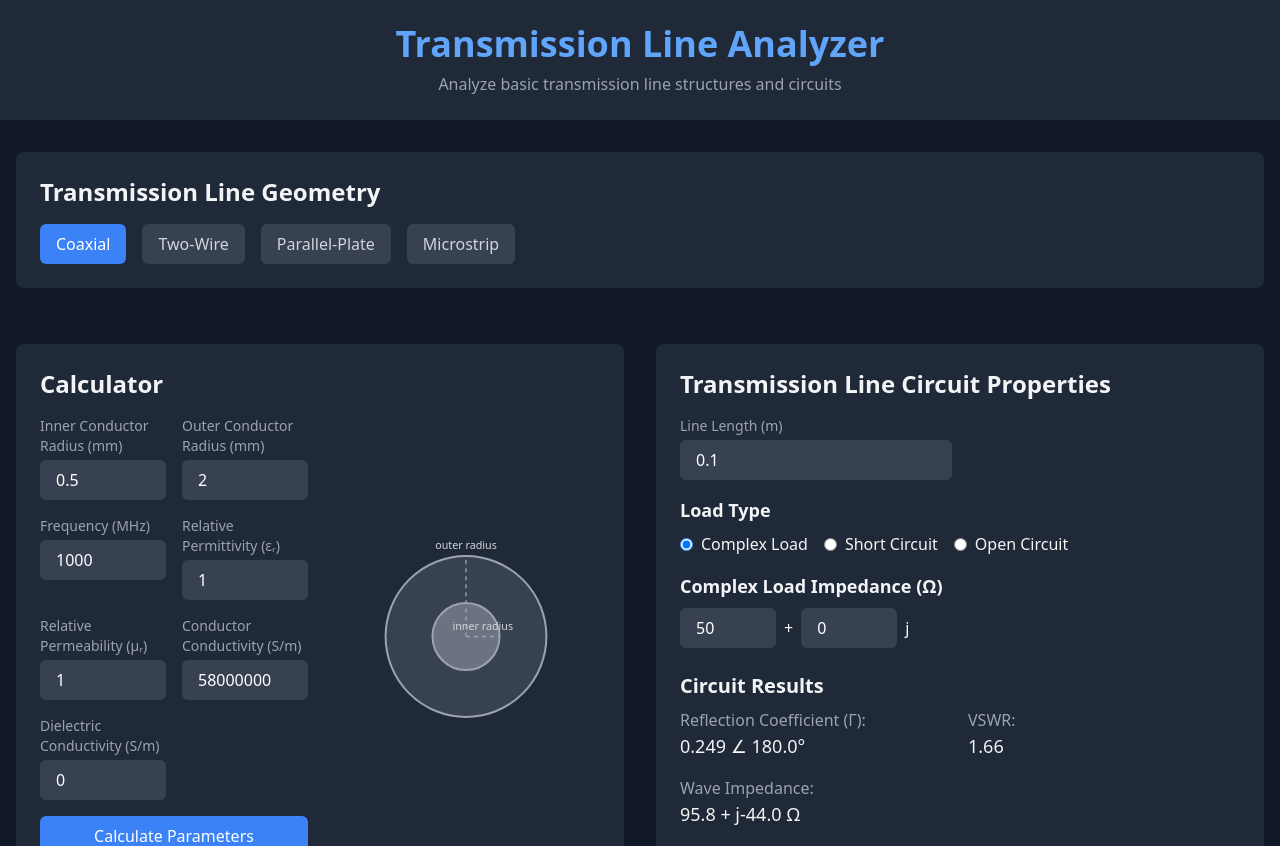
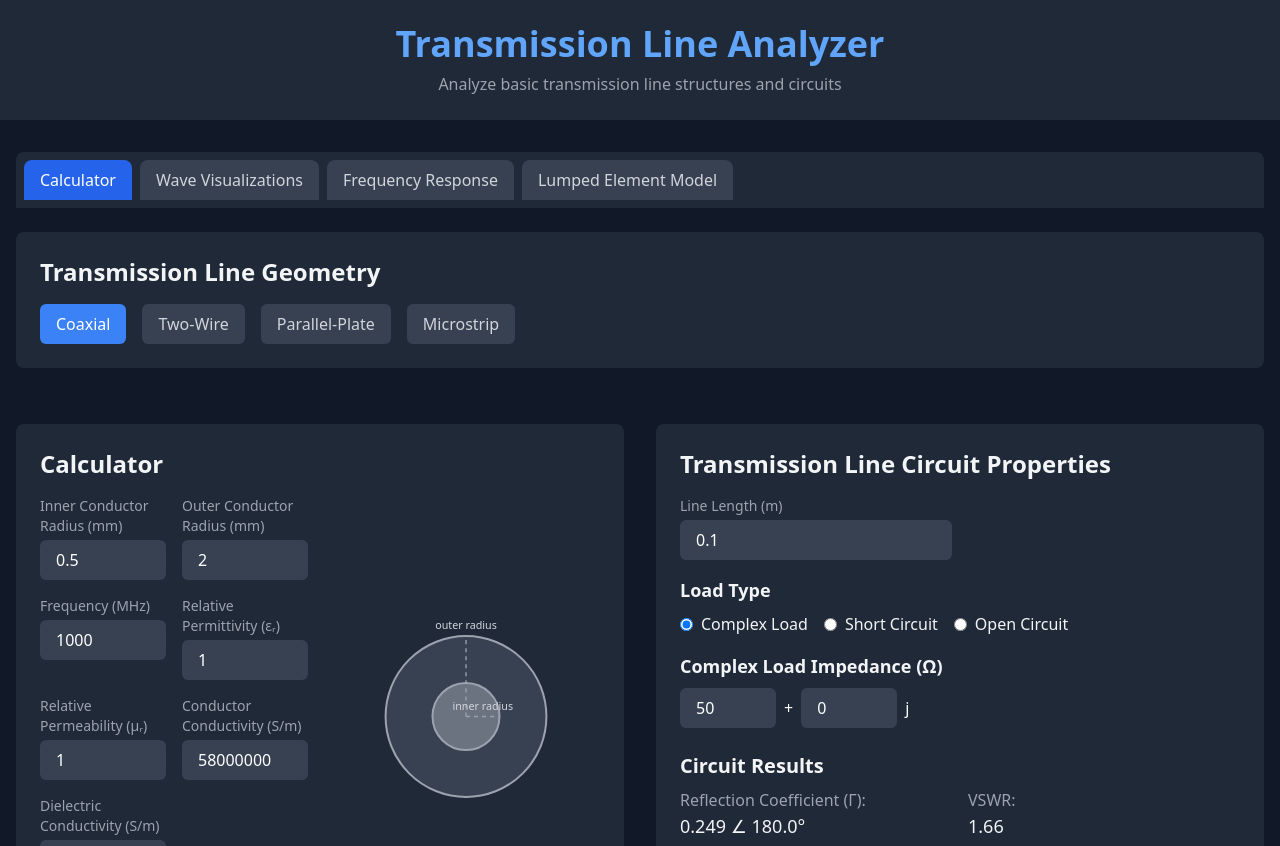
Before and after one commit to sachen-pather/Transmission-line-circuit-analyzer, a React (Vite) app: page / in a window 1280 px wide. Shown: the top 846 px of the page. Built offline with nearby package versions, Linux system fonts and the light colour scheme.

Commit message:
Updated for better GUI

```diff
--- a/src/App.jsx
+++ b/src/App.jsx
@@ -1,6 +1,6 @@
 "use client";
 
-import { useState } from "react";
+import { useState, useEffect } from "react";
 import { motion } from "framer-motion";
 import Header from "./components/Header";
 import LumpedElementModel from "./components/LumpedElementModel";
@@ -14,7 +14,77 @@ import StandingWave from "./components/StandingWave";
 import PropagatingWaveVisualizer from "./components/PropagatingWaveVisualizer";
 import FrequencyResponse from "./components/FrequencyResponse";
 
+// NavTabs component for navigation
+const NavTabs = ({ activeTab, setActiveTab }) => {
+  return (
+    <div className="bg-gray-800 p-2 rounded-t-lg mb-6">
+      <div className="flex flex-wrap">
+        <button
+          className={`px-4 py-2 mr-2 rounded-t-lg ${
+            activeTab === "calculator"
+              ? "bg-blue-600 text-white"
+              : "bg-gray-700 text-gray-300 hover:bg-gray-600"
+          }`}
+          onClick={() => setActiveTab("calculator")}
+        >
+          Calculator
+        </button>
+        <button
+          className={`px-4 py-2 mr-2 rounded-t-lg ${
+            activeTab === "waves"
+              ? "bg-blue-600 text-white"
+              : "bg-gray-700 text-gray-300 hover:bg-gray-600"
+          }`}
+          onClick={() => setActiveTab("waves")}
+        >
+          Wave Visualizations
+        </button>
+        <button
+          className={`px-4 py-2 mr-2 rounded-t-lg ${
+            activeTab === "frequency"
+              ? "bg-blue-600 text-white"
+              : "bg-gray-700 text-gray-300 hover:bg-gray-600"
+          }`}
+          onClick={() => setActiveTab("frequency")}
+        >
+          Frequency Response
+        </button>
+        <button
+          className={`px-4 py-2 rounded-t-lg ${
+            activeTab === "model"
+              ? "bg-blue-600 text-white"
+              : "bg-gray-700 text-gray-300 hover:bg-gray-600"
+          }`}
+          onClick={() => setActiveTab("model")}
+        >
+          Lumped Element Model
+        </button>
+      </div>
+    </div>
+  );
+};
+
 const App = () => {
+  // Add state for the active tab
+  const [activeTab, setActiveTab] = useState("calculator");
+
+  // Move calculator form values to App state
+  const [calculatorInputs, setCalculatorInputs] = useState({
+    frequency: 1000,
+    permittivity: 1.0,
+    permeability: 1.0,
+    conductivity: 5.8e7, // Copper conductivity (S/m)
+    dielectricConductivity: 0.0, // Dielectric conductivity (S/m)
+    innerRadius: 0.5,
+    outerRadius: 2.0,
+    wireRadius: 1.0,
+    wireSpacing: 10.0,
+    plateWidth: 20.0,
+    plateSpacing: 2.0,
+    stripWidth: 1.0, // For microstrip
+    substrateHeight: 0.5, // For microstrip
+  });
+
   const [selectedGeometry, setSelectedGeometry] = useState("coaxial");
   const [txLineParams, setTxLineParams] = useState({
     characteristicImpedance: null,
@@ -46,6 +116,14 @@ const App = () => {
     permittivity: 4.4,
   });
 
+  // Function to update calculator inputs
+  const updateCalculatorInputs = (newInputs) => {
+    setCalculatorInputs({
+      ...calculatorInputs,
+      ...newInputs,
+    });
+  };
+
   const updateTxLineParams = (newParams) => {
     setTxLineParams({
       ...txLineParams,
@@ -60,16 +138,12 @@ const App = () => {
     }
   };
 
+  // Render content based on active tab
+  const renderContent = () => {
+    switch (activeTab) {
+      case "calculator":
         return (
-    <div className="min-h-screen bg-gray-900 text-gray-100 flex flex-col">
-      <Header />
-      <main className="flex-grow container mx-auto px-4 py-8 flex flex-col">
-        <motion.div
-          initial={{ opacity: 0, y: 20 }}
-          animate={{ opacity: 1, y: 0 }}
-          transition={{ duration: 0.5 }}
-          className="flex-grow flex flex-col"
-        >
+          <>
             <div className="mb-6">
               <GeometrySelector
                 selectedGeometry={selectedGeometry}
@@ -81,6 +155,8 @@ const App = () => {
               <Calculator
                 geometry={selectedGeometry}
                 updateTxLineParams={updateTxLineParams}
+                calculatorInputs={calculatorInputs}
+                updateCalculatorInputs={updateCalculatorInputs}
               />
               <CircuitProperties
                 txLineParams={txLineParams}
@@ -93,8 +169,11 @@ const App = () => {
               <Results txLineParams={txLineParams} />
               <PropagationAnalysis txLineParams={txLineParams} />
             </div>
+          </>
+        );
 
-          {circuitProps.reflectionCoefficient && txLineParams.wavelength && (
+      case "waves":
+        return circuitProps.reflectionCoefficient && txLineParams.wavelength ? (
           <>
             <div className="mb-8">
               <StandingWave
@@ -110,9 +189,23 @@ const App = () => {
               />
             </div>
           </>
-          )}
+        ) : (
+          <div className="text-center py-12 bg-gray-800 rounded-lg">
+            <p>
+              No wave data available. Please calculate transmission line
+              parameters first.
+            </p>
+            <button
+              onClick={() => setActiveTab("calculator")}
+              className="mt-4 px-6 py-2 bg-blue-600 rounded hover:bg-blue-700 transition-colors"
+            >
+              Go to Calculator
+            </button>
+          </div>
+        );
 
-          {txLineParams.characteristicImpedance && (
+      case "frequency":
+        return txLineParams.characteristicImpedance ? (
           <div className="mb-8">
             <FrequencyResponse
               txLineParams={txLineParams}
@@ -122,11 +215,47 @@ const App = () => {
               }
             />
           </div>
-          )}
+        ) : (
+          <div className="text-center py-12 bg-gray-800 rounded-lg">
+            <p>
+              No frequency data available. Please calculate transmission line
+              parameters first.
+            </p>
+            <button
+              onClick={() => setActiveTab("calculator")}
+              className="mt-4 px-6 py-2 bg-blue-600 rounded hover:bg-blue-700 transition-colors"
+            >
+              Go to Calculator
+            </button>
+          </div>
+        );
 
+      case "model":
+        return (
           <div className="mb-8">
             <LumpedElementModel />
           </div>
+        );
+
+      default:
+        return null;
+    }
+  };
+
+  return (
+    <div className="min-h-screen bg-gray-900 text-gray-100 flex flex-col">
+      <Header />
+      <main className="flex-grow container mx-auto px-4 py-8 flex flex-col">
+        <NavTabs activeTab={activeTab} setActiveTab={setActiveTab} />
+
+        <motion.div
+          key={activeTab}
+          initial={{ opacity: 0, y: 20 }}
+          animate={{ opacity: 1, y: 0 }}
+          transition={{ duration: 0.5 }}
+          className="flex-grow flex flex-col"
+        >
+          {renderContent()}
         </motion.div>
       </main>
       <Footer />
--- a/src/components/Calculator.jsx
+++ b/src/components/Calculator.jsx
@@ -3,8 +3,14 @@
 import { useState, useEffect } from "react";
 import { motion } from "framer-motion";
 
-const Calculator = ({ geometry, updateTxLineParams }) => {
-  const [params, setParams] = useState({
+const Calculator = ({
+  geometry,
+  updateTxLineParams,
+  calculatorInputs,
+  updateCalculatorInputs,
+}) => {
+  {
+    /*const [params, setParams] = useState({
     frequency: 1000,
     permittivity: 1.0,
     permeability: 1.0,
@@ -18,8 +24,9 @@ const Calculator = ({ geometry, updateTxLineParams }) => {
     plateSpacing: 2.0,
     stripWidth: 1.0, // For microstrip
     substrateHeight: 0.5, // For microstrip
-  });
-
+  });*/
+  }
+  const params = calculatorInputs;
   const [lineParams, setLineParams] = useState({
     resistance: null, // R'
     inductance: null, // L'
@@ -314,8 +321,8 @@ const Calculator = ({ geometry, updateTxLineParams }) => {
     // Normalize comma to decimal point for locale compatibility
     const normalizedValue = value.replace(",", ".");
 
-    // Store as string, even for empty or partial inputs
-    setParams({ ...params, [name]: normalizedValue });
+    // Use the updateCalculatorInputs function from props
+    updateCalculatorInputs({ [name]: normalizedValue });
   };
 
   const renderInputField = (name, label, value, placeholder = null) => (
--- /dev/null
+++ b/src/components/NavTabs.jsx
@@ -0,0 +1,51 @@
+// components/NavTabs.jsx
+const NavTabs = ({ activeTab, setActiveTab }) => {
+  return (
+    <div className="bg-gray-800 p-2 rounded-t-lg mb-4">
+      <div className="flex flex-wrap">
+        <button
+          className={`px-4 py-2 mr-2 rounded-t-lg ${
+            activeTab === "calculator"
+              ? "bg-blue-600 text-white"
+              : "bg-gray-700 text-gray-300 hover:bg-gray-600"
+          }`}
+          onClick={() => setActiveTab("calculator")}
+        >
+          Calculator
+        </button>
+        <button
+          className={`px-4 py-2 mr-2 rounded-t-lg ${
+            activeTab === "waves"
+              ? "bg-blue-600 text-white"
+              : "bg-gray-700 text-gray-300 hover:bg-gray-600"
+          }`}
+          onClick={() => setActiveTab("waves")}
+        >
+          Wave Visualizations
+        </button>
+        <button
+          className={`px-4 py-2 mr-2 rounded-t-lg ${
+            activeTab === "frequency"
+              ? "bg-blue-600 text-white"
+              : "bg-gray-700 text-gray-300 hover:bg-gray-600"
+          }`}
+          onClick={() => setActiveTab("frequency")}
+        >
+          Frequency Response
+        </button>
+        <button
+          className={`px-4 py-2 rounded-t-lg ${
+            activeTab === "model"
+              ? "bg-blue-600 text-white"
+              : "bg-gray-700 text-gray-300 hover:bg-gray-600"
+          }`}
+          onClick={() => setActiveTab("model")}
+        >
+          Lumped Element Model
+        </button>
+      </div>
+    </div>
+  );
+};
+
+export default NavTabs;
```
Lines whose indentation alone changed are shown as unchanged.
